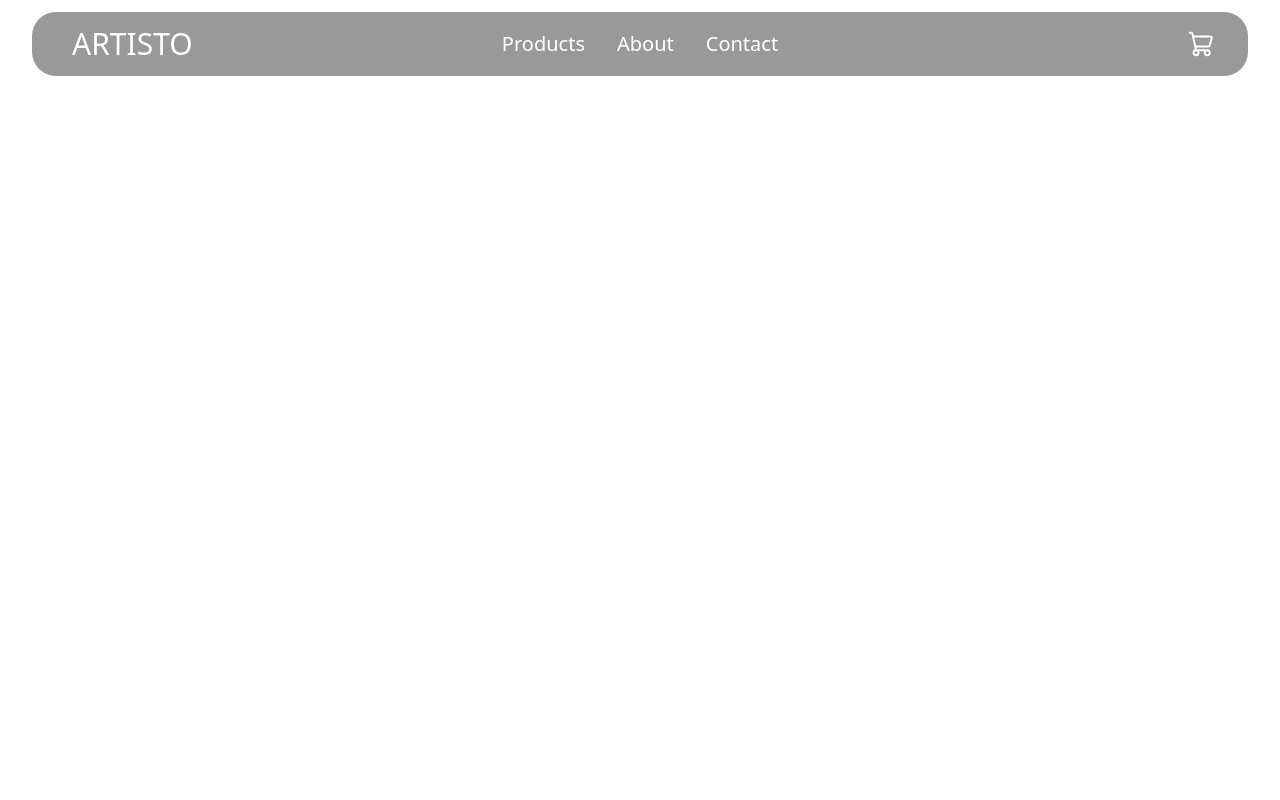
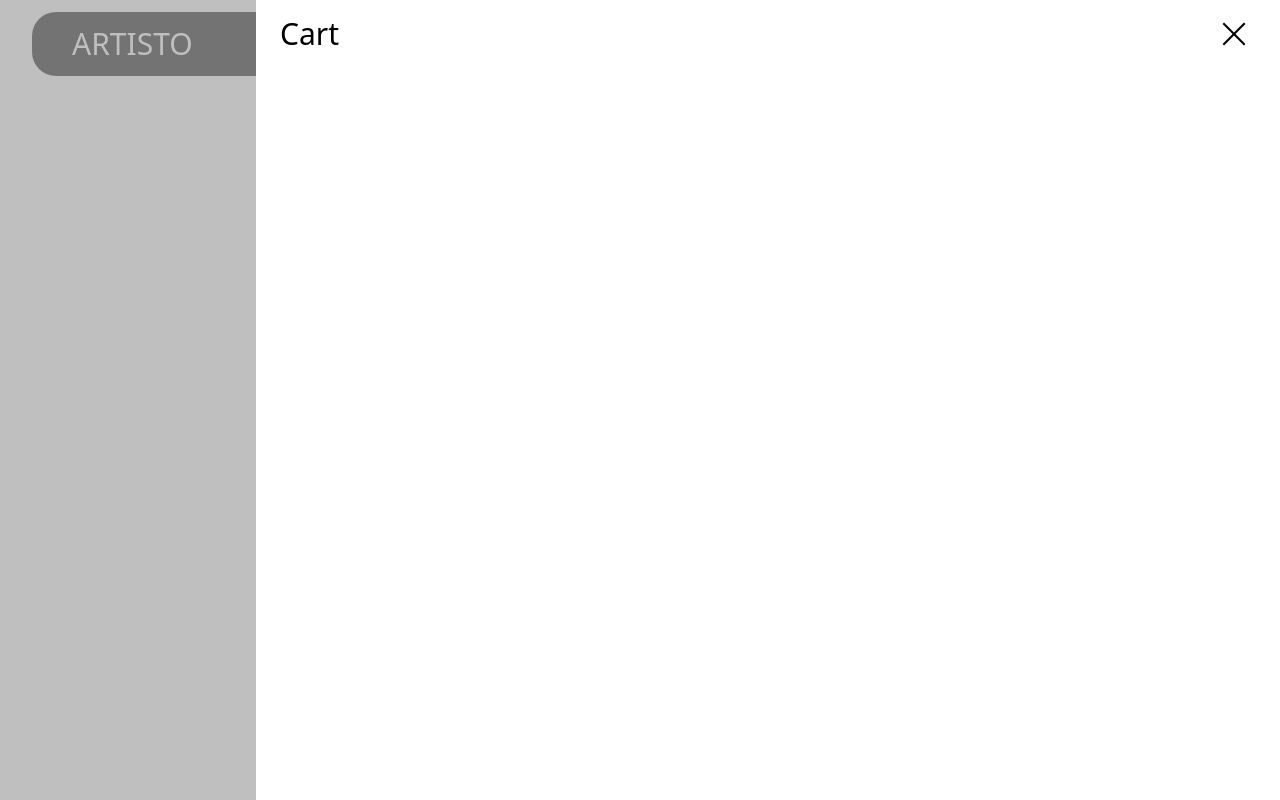
Before and after one commit to nepatyres/artisto, a Next.js app: page /about in a window 1280 px wide. Both pictures are taken after a click on the button 1201 px from the left and 44 px from the top of the page. Built offline with nearby package versions, Linux system fonts and the light colour scheme.

Commit message:
daily update

```diff
--- a/src/app/page.tsx
+++ b/src/app/page.tsx
@@ -5,7 +5,7 @@ import './globals.css';
 import Products from "@/pages/products";
 
 export default function Home() {
-  document.body.classList.add("overflow-hidden");
+  // document.body.classList.add("overflow-hidden");
   useEffect(() => {
     (
       async () => {
--- a/src/components/cart.tsx
+++ b/src/components/cart.tsx
@@ -1,6 +1,20 @@
-import React, { useState } from "react"
-export default function Cart() {
+import React from "react"
+export default function Cart({ cartBtn }) {
     return (
-        <div></div>
+        <div className='fixed flex top-0 left-0 w-screen h-screen z-[50] backdrop-brightness-75 select-none justify-end'>
+            <div className="w-[80%] 2xl:w-[30%] h-full right-0 bg-white">
+                <div className="flex flex-col w-full h-full">
+                    <div className="flex flex-row w-full justify-between items-center mx-auto px-6 mt-3">
+                        <span className="text-3xl">Cart</span>
+                        <svg onClick={cartBtn}
+                            className="fill-black h-11 w-11 flex cursor-pointer rounded-full"
+                            xmlns="http://www.w3.org/2000/svg" viewBox="0 0 1024 1024" version="1.1">
+                            <path
+                                d="M777.856 280.192l-33.92-33.952-231.872 231.872-231.84-231.872-33.984 33.888 231.872 231.904-231.84 231.84 33.888 33.984 231.904-231.904 231.84 231.872 33.952-33.888-231.872-231.904z" />
+                        </svg>
+                    </div>
+                </div>
+            </div>
+        </div>
     )
 }
--- a/src/components/homePage/bestseller.tsx
+++ b/src/components/homePage/bestseller.tsx
@@ -82,8 +82,8 @@ export default function Bestseller({ setIsLoading }) {
                 bestseller.map((product, i) => (
                     <div key={i} className="w-full h-[50vh] xl:h-screen flex mx-auto cursor-pointer" onClick={() => redirectBtn(product.id)}>
                         <div className="w-[80%] h-[90%] m-auto relative">
-                            <div ref={el => refs.current[i] && (refs.current[i].info = el)} className="absolute flex inset-0 justify-end items-end p-12 z-50">
-                                <div className="py-2 px-2 bg-white/70 z-40 rounded-2xl shadow-2xl">
+                            <div ref={el => refs.current[i] && (refs.current[i].info = el)} className="absolute flex inset-0 justify-end items-end p-12 z-20">
+                                <div className="py-2 px-2 bg-white/70 z-30 rounded-2xl shadow-2xl">
                                     <div className="p-4 mx-auto flex flex-col">
                                         <span className="text-[18px] leading-5">{product.name.toUpperCase()}</span>
                                         <span className="text-[20px] leading-8">€{formatPrice(product.price)}</span>
--- a/src/components/navbar.tsx
+++ b/src/components/navbar.tsx
@@ -1,6 +1,7 @@
 import { navbar } from "@/constants";
 import React, { useState, useEffect } from "react";
 import CartSvg from "./svg/cart";
+import Cart from "./cart";
 
 export default function Navbar() {
     const [toggler, setToggler] = useState(false);
@@ -25,12 +26,9 @@ export default function Navbar() {
                             </li>
                         ))}
                     </ul>
-                    <div className="hidden md:flex justify-end items-center pr-8">
-                        <button onClick={() => cartBtn}><CartSvg /></button>
-                    </div>
-                    <div className="flex md:hidden justify-end items-center pr-5">
-                        <button onClick={() => cartBtn}><CartSvg /></button>
-                        <svg xmlns="http://www.w3.org/2000/svg" onClick={togglerBtn} className='h-[33px] w-[33px] rounded-full stroke-white stroke-[1.5] cursor-pointer'
+                    <div className="flex justify-end items-center pr-5">
+                        <button className="mr-2 pb-[2px]" onClick={cartBtn}><CartSvg /></button>
+                        <svg xmlns="http://www.w3.org/2000/svg" onClick={togglerBtn} className='md:hidden h-[33px] w-[33px] rounded-full stroke-white stroke-[1.5] cursor-pointer'
                             viewBox="0 0 23 16">
                             <g className='h-4 w-4' fillRule="evenodd" strokeLinecap="round">
                                 <path d="M3.429.75h15M1.429 7.75h20M3.429 14.80h15" />
@@ -39,28 +37,13 @@ export default function Navbar() {
                     </div>
                 </div>
             </nav>
-            <div className={`fixed top-0 left-0 w-screen h-screen z-[50] md:hidden backdrop-blur-lg select-none justify-end ${cart ? 'flex' : 'hidden'}`}>
+            {cart && <Cart cartBtn={cartBtn}/>}
+
+            <div className={`fixed top-0 left-0 w-screen h-screen z-[50] md:hidden backdrop-blur-lg select-none justify-end ${toggler ? 'flex' : 'hidden'}`}>
                 <div className="w-[80%] h-full right-0 bg-black/60">
                     <div className="flex flex-col w-full h-full">
                         <svg onClick={togglerBtn}
-                            className="fill-white h-11 w-11 flex cursor-pointer absolute right-[18px] top-[10px] mr-3 mt-3 rounded-full"
-                            xmlns="http://www.w3.org/2000/svg" viewBox="0 0 1024 1024" version="1.1">
-                            <path
-                                d="M777.856 280.192l-33.92-33.952-231.872 231.872-231.84-231.872-33.984 33.888 231.872 231.904-231.84 231.84 33.888 33.984 231.904-231.904 231.84 231.872 33.952-33.888-231.872-231.904z" />
-                        </svg>
-                        <ul className="flex flex-col items-center justify-center h-full gap-8">
-                            {navbar.map((nav, i) => (
-                                <a key={i} href={nav.link} className="text-7xl text-white/90 stroke-2 stroke-red">{nav.name}</a>
-                            ))}
-                        </ul>
-                    </div>
-                </div>
-            </div>
-            <div className={`fixed top-0 left-0 w-screen h-screen z-[20] md:hidden backdrop-blur-lg select-none justify-end ${toggler ? 'flex' : 'hidden'}`}>
-                <div className="w-[80%] h-full right-0 bg-black/60">
-                    <div className="flex flex-col w-full h-full">
-                        <svg onClick={togglerBtn}
-                            className="fill-white h-11 w-11 flex cursor-pointer absolute right-[18px] top-[10px] mr-3 mt-3 rounded-full"
+                            className="fill-white h-11 w-11 flex cursor-pointer absolute right-[18px] top-[10px] mr-6 mt-3 rounded-full"
                             xmlns="http://www.w3.org/2000/svg" viewBox="0 0 1024 1024" version="1.1">
                             <path
                                 d="M777.856 280.192l-33.92-33.952-231.872 231.872-231.84-231.872-33.984 33.888 231.872 231.904-231.84 231.84 33.888 33.984 231.904-231.904 231.84 231.872 33.952-33.888-231.872-231.904z" />
--- a/src/pages/products/[id].tsx
+++ b/src/pages/products/[id].tsx
@@ -66,22 +66,21 @@ export default function ProductPage() {
     }
 
     return (
-        <div className="min-h-screen w-screen flex overflow-hidden">
+        <div className="min-h-screen flex">
             <Navbar />
-            <div className="flex mt-20 w-[90%] lg:w-[80%] mx-auto flex-col">
-                {/* <a href="/products" className="py-4 flex text-xl">Products</a> */}
+            <div className="flex mt-20 w-[95%] md:w-[80%] lg:w-[80%] mx-auto flex-col mb-40">
                 <div className="flex flex-col lg:flex-row w-full h-full mt-10">
-                    <div className="w-full lg:w-[80%]">
-                        <div className="w-full lg:w-[90%] h-[400px] sm:h-[450px] md:h-[500px] lg:h-[650px] flex">
-                            <img src={img} className="w-full h-full object-center rounded-lg" alt={product.name} />
+                    <div className="w-full lg:w-[80%] mx-auto">
+                        <div className="w-[450px] md:w-[500px] md:h-[500px] lg:w-[90%] h-[450px] lg:h-[650px] flex mx-auto lg:mx-0">
+                            <img src={img} className="w-full h-full object-center rounded-lg overflow-hidden" alt={product.name} />
                         </div>
-                        <div className="flex flex-row w-full gap-3 mt-5">
+                        <div className="flex flex-row w-full gap-3 mt-5 justify-center lg:justify-start">
                             {product.images.map((image, i) => (
-                                <img key={i} src={image} className="w-[80px] lg:w-[110px] h-[80px] lg:h-[110px] cursor-pointer rounded-lg object-center" onClick={() => selectImg(i)} alt="" />
+                               i < 4 && <img key={i} src={image} className="w-[80px] lg:w-[110px] h-[80px] lg:h-[110px] cursor-pointer rounded-lg object-center" onClick={() => selectImg(i)} alt="" />
                             ))}
                         </div>
                     </div>
-                    <div className="w-full lg:w-[30%] lg:pl-12 pt-12 flex flex-col">
+                    <div className="w-full xl:w-[30%] lg:pl-12 pt-12 flex flex-col">
                         <span className="text-3xl">{product.name}</span>
                         <span className="text-3xl text-black/70">€{formatPrice(product.price)}</span>
                         <div className="flex flex-col lg:flex-row w-[90%] lg:w-full gap-3 pt-16 mx-auto">
```
